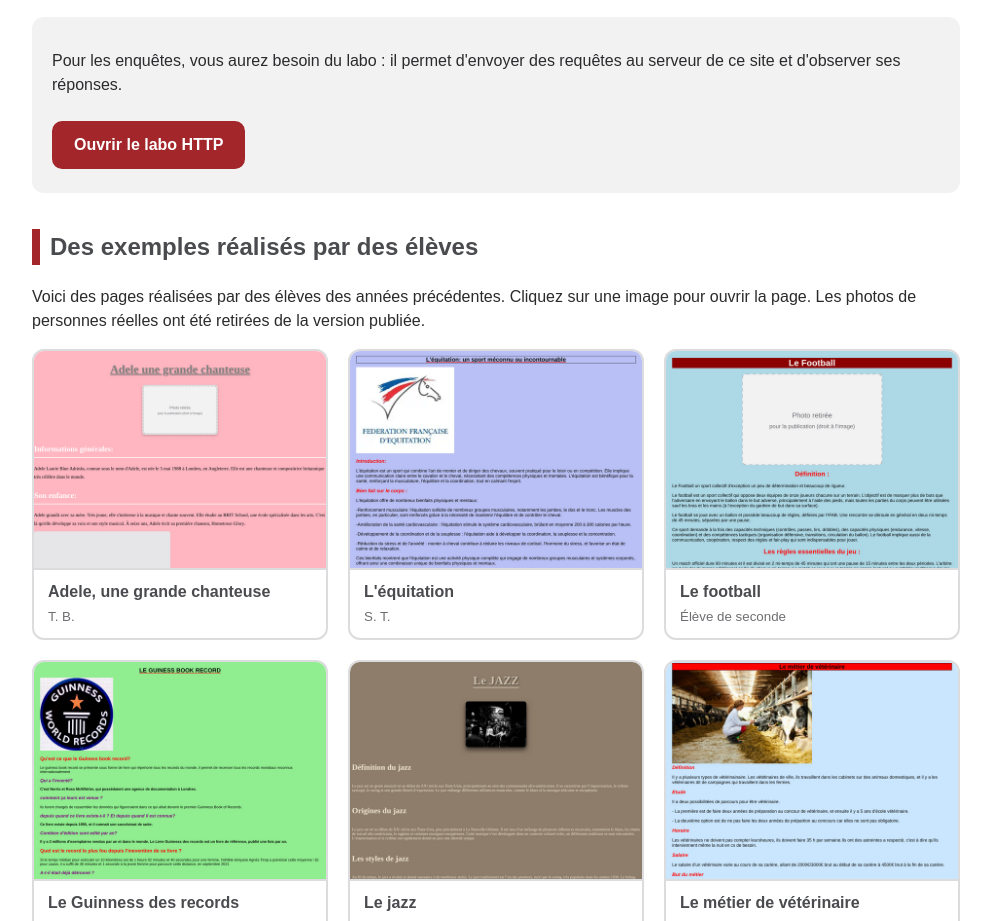
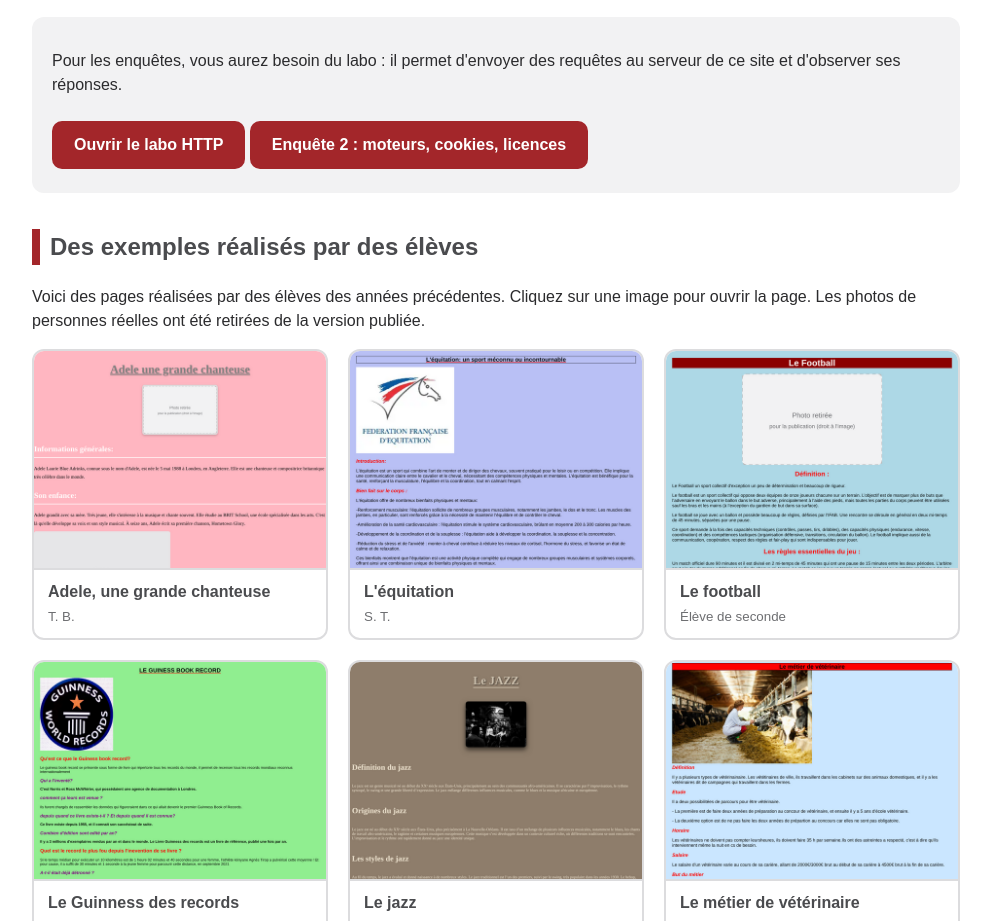
Before and after one commit to Uylhis/snt, a plain HTML site: page web/index.html in a window 1280 px wide. Shown: the part 1612-2533 px from the top of the page, without its empty margins (144-1135 px from the left). Drawn offline with Linux system fonts and the light colour scheme.

Commit message:
Add link to Enquête 2 in index.html

```diff
--- a/web/index.html
+++ b/web/index.html
@@ -68,6 +68,7 @@
     <div class="carte">
       <p>Pour les enquêtes, vous aurez besoin du labo : il permet d'envoyer des requêtes au serveur de ce site et d'observer ses réponses.</p>
       <a class="bouton" href="labo/index.html">Ouvrir le labo HTTP</a>
+      <a class="bouton" href="labo/enquete2/index.html">Enquête 2 : moteurs, cookies, licences</a>
     </div>
 
     <h2>Des exemples réalisés par des élèves</h2>
```
